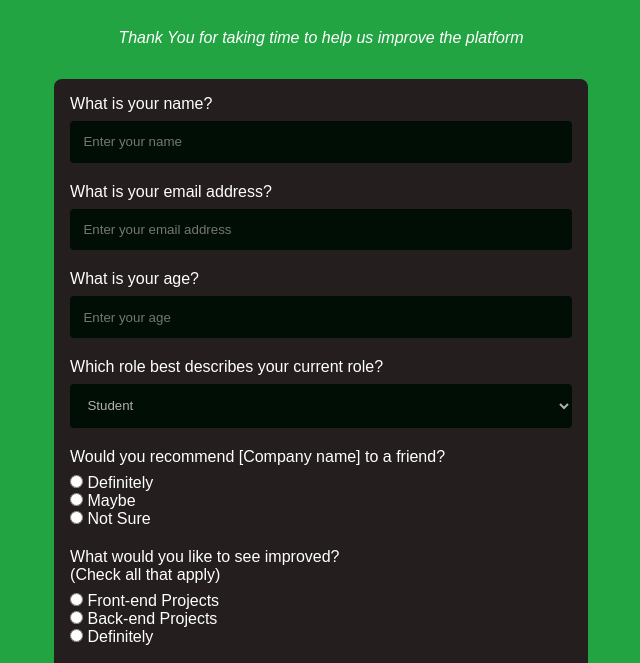
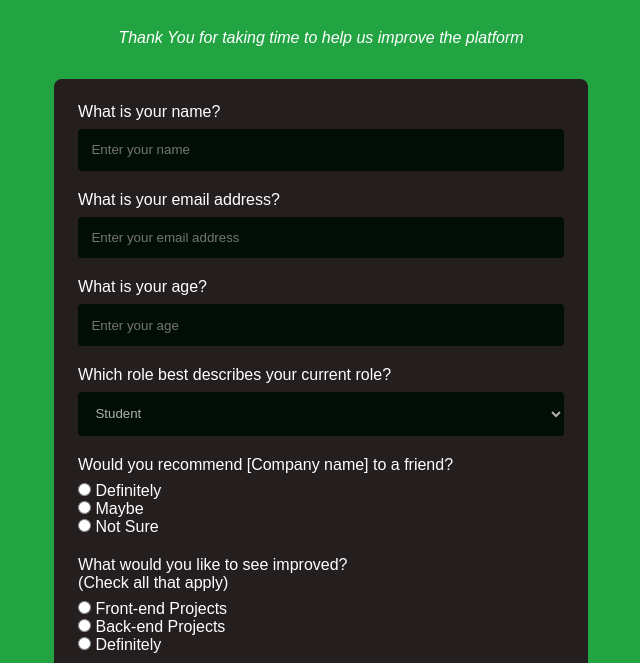
Before and after one commit to iamkcube/Skills-plus-plus-Zairza, a plain HTML site: page Task_1/index.html in a window 1280 px wide. Shown: the part 90-753 px from the top of the page, without its empty margins (319-959 px from the left). Drawn offline with Linux system fonts and the light colour scheme.

Commit message:
changed padding of form container

```diff
--- a/Task_1/style.css
+++ b/Task_1/style.css
@@ -44,7 +44,7 @@ body
 .form-container
 {
     background-color: var(--form-bg-color);
-    padding: 1em;
+    padding: 1.5em;
     width: clamp(20rem, 70%, 60ch);
     display: grid;
     grid-template-columns: 1fr;
```
